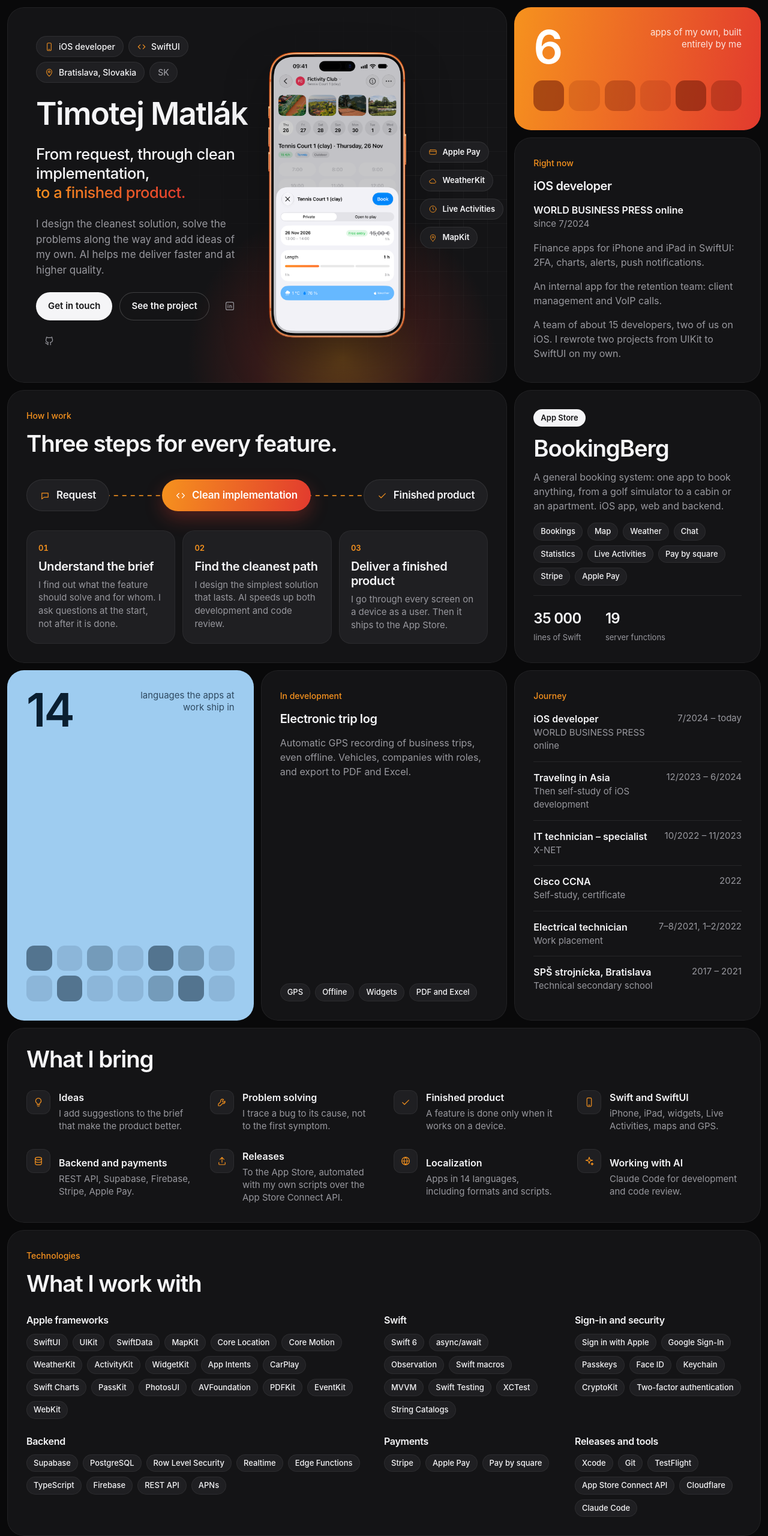
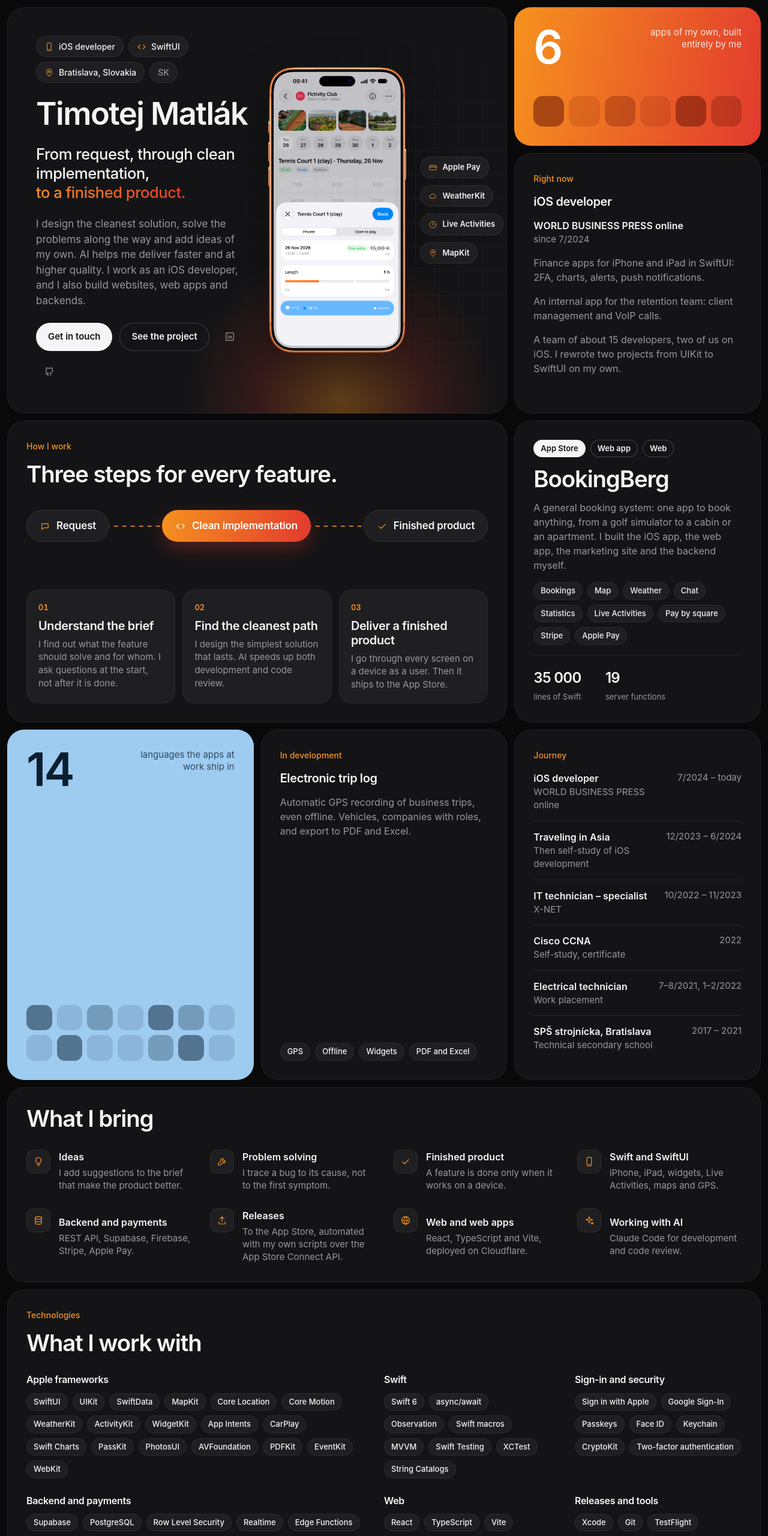
Before and after one commit to Tim-engineer/tim-engineer.github.io, a plain HTML site: page en/index.html in a window 1280 px wide. Shown: the top 2560 px of the page at 60% size. Drawn offline with Linux system fonts and the light colour scheme.

Commit message:
Show the web app, the marketing site and the web stack
Co-Authored-By: Claude Fable 5.2 <noreply@anthropic.com>

```diff
--- a/en/index.html
+++ b/en/index.html
@@ -5,12 +5,12 @@
   <meta name="viewport" content="width=device-width, initial-scale=1.0">
   <script>document.documentElement.classList.add("js")</script>
   <title>Timotej Matlák | iOS developer</title>
-  <meta name="description" content="iOS developer from Slovakia. From a request, through a clean implementation, to a finished product: finance apps, my own booking system and more projects.">
+  <meta name="description" content="iOS developer from Slovakia who also builds websites, web apps and backends. From a request, through a clean implementation, to a finished product: finance apps, my own booking system and more projects.">
   <meta name="theme-color" content="#09090a">
   <meta name="color-scheme" content="dark">
   <link rel="alternate" hreflang="sk" href="https://tim-engineer.github.io/">
   <link rel="alternate" hreflang="en" href="https://tim-engineer.github.io/en/">
-  <link rel="stylesheet" href="../style.css?v=21">
+  <link rel="stylesheet" href="../style.css?v=22">
 </head>
 <body>
 <main class="bento">
@@ -25,7 +25,7 @@
       </div>
       <h1 class="rise" style="--i:1">Timotej Matlák</h1>
       <p class="motto rise" style="--i:2">From request, through clean implementation, <span class="warm">to a finished product.</span></p>
-      <p class="lead rise" style="--i:3">I design the cleanest solution, solve the problems along the way and add ideas of my own. AI helps me deliver faster and at higher quality.</p>
+      <p class="lead rise" style="--i:3">I design the cleanest solution, solve the problems along the way and add ideas of my own. AI helps me deliver faster and at higher quality. I work as an iOS developer, and I also build websites, web apps and backends.</p>
       <div class="actions rise" style="--i:4">
         <a class="btn" href="#kontakt">Get in touch</a>
         <a class="btn btn-line" href="#projekt">See the project</a>
@@ -76,9 +76,9 @@
   </section>
 
   <section class="tile c4 r2 reveal" id="projekt" style="--i:1">
-    <a class="badge" href="https://apps.apple.com/sk/app/bookingberg/id6788279642" target="_blank" rel="noopener">App Store</a>
+    <div class="badges"><a class="badge" href="https://apps.apple.com/sk/app/bookingberg/id6788279642" target="_blank" rel="noopener">App Store</a><a class="badge badge-line" href="https://app.bookingberg.com" target="_blank" rel="noopener">Web app</a><a class="badge badge-line" href="https://bookingberg.com" target="_blank" rel="noopener">Web</a></div>
     <h2>BookingBerg</h2>
-    <p>A general booking system: one app to book anything, from a golf simulator to a cabin or an apartment. iOS app, web and backend.</p>
+    <p>A general booking system: one app to book anything, from a golf simulator to a cabin or an apartment. I built the iOS app, the web app, the marketing site and the backend myself.</p>
     <div class="tags"><span>Bookings</span><span>Map</span><span>Weather</span><span>Chat</span><span>Statistics</span><span>Live Activities</span><span>Pay by square</span><span>Stripe</span><span>Apple Pay</span></div>
     <div class="nums">
       <div><b>35 000</b><span>lines of Swift</span></div>
@@ -122,7 +122,7 @@
       <li><span class="ico"><svg class="i" viewBox="0 0 24 24" aria-hidden="true"><rect x="7" y="2.500" width="10" height="19" rx="2.500"/><path d="M10.500 18.500h3"/></svg></span><b>Swift and SwiftUI</b><span>iPhone, iPad, widgets, Live Activities, maps and GPS.</span></li>
       <li><span class="ico"><svg class="i" viewBox="0 0 24 24" aria-hidden="true"><ellipse cx="12" cy="6.500" rx="7" ry="3"/><path d="M5 6.500v11c0 1.700 3.100 3 7 3s7-1.300 7-3v-11M5 12c0 1.700 3.100 3 7 3s7-1.300 7-3"/></svg></span><b>Backend and payments</b><span>REST API, Supabase, Firebase, Stripe, Apple Pay.</span></li>
       <li><span class="ico"><svg class="i" viewBox="0 0 24 24" aria-hidden="true"><path d="M12 15V4M7.500 8.500 12 4l4.500 4.500M5 15v3.500A1.500 1.500 0 0 0 6.500 20h11a1.500 1.500 0 0 0 1.500-1.500V15"/></svg></span><b>Releases</b><span>To the App Store, automated with my own scripts over the App Store Connect API.</span></li>
-      <li><span class="ico"><svg class="i" viewBox="0 0 24 24" aria-hidden="true"><circle cx="12" cy="12" r="8.500"/><path d="M3.500 12h17M12 3.500c2.500 2.500 3.500 5.300 3.500 8.500s-1 6-3.500 8.500c-2.500-2.500-3.500-5.300-3.500-8.500s1-6 3.500-8.500Z"/></svg></span><b>Localization</b><span>Apps in 14 languages, including formats and scripts.</span></li>
+      <li><span class="ico"><svg class="i" viewBox="0 0 24 24" aria-hidden="true"><circle cx="12" cy="12" r="8.500"/><path d="M3.500 12h17M12 3.500c2.500 2.500 3.500 5.300 3.500 8.500s-1 6-3.500 8.500c-2.500-2.500-3.500-5.300-3.500-8.500s1-6 3.500-8.500Z"/></svg></span><b>Web and web apps</b><span>React, TypeScript and Vite, deployed on Cloudflare.</span></li>
       <li><span class="ico"><svg class="i" viewBox="0 0 24 24" aria-hidden="true"><path d="M12 3.500 13.800 9l5.700 1.500-5.700 1.500L12 17.500 10.200 12 4.500 10.500 10.200 9 12 3.500ZM18.500 16l.7 2 2 .5-2 .5-.7 2-.7-2-2-.5 2-.5.700-2Z"/></svg></span><b>Working with AI</b><span>Claude Code for development and code review.</span></li>
     </ul>
   </section>
@@ -134,9 +134,9 @@
       <div><h3>Apple frameworks</h3><div class="tags"><span>SwiftUI</span><span>UIKit</span><span>SwiftData</span><span>MapKit</span><span>Core Location</span><span>Core Motion</span><span>WeatherKit</span><span>ActivityKit</span><span>WidgetKit</span><span>App Intents</span><span>CarPlay</span><span>Swift Charts</span><span>PassKit</span><span>PhotosUI</span><span>AVFoundation</span><span>PDFKit</span><span>EventKit</span><span>WebKit</span></div></div>
       <div><h3>Swift</h3><div class="tags"><span>Swift 6</span><span>async/await</span><span>Observation</span><span>Swift macros</span><span>MVVM</span><span>Swift Testing</span><span>XCTest</span><span>String Catalogs</span></div></div>
       <div><h3>Sign-in and security</h3><div class="tags"><span>Sign in with Apple</span><span>Google Sign-In</span><span>Passkeys</span><span>Face ID</span><span>Keychain</span><span>CryptoKit</span><span>Two-factor authentication</span></div></div>
-      <div><h3>Backend</h3><div class="tags"><span>Supabase</span><span>PostgreSQL</span><span>Row Level Security</span><span>Realtime</span><span>Edge Functions</span><span>TypeScript</span><span>Firebase</span><span>REST API</span><span>APNs</span></div></div>
-      <div><h3>Payments</h3><div class="tags"><span>Stripe</span><span>Apple Pay</span><span>Pay by square</span></div></div>
-      <div><h3>Releases and tools</h3><div class="tags"><span>Xcode</span><span>Git</span><span>TestFlight</span><span>App Store Connect API</span><span>Cloudflare</span><span>Claude Code</span></div></div>
+      <div><h3>Backend and payments</h3><div class="tags"><span>Supabase</span><span>PostgreSQL</span><span>Row Level Security</span><span>Realtime</span><span>Edge Functions</span><span>Firebase</span><span>REST API</span><span>APNs</span><span>Stripe</span><span>Apple Pay</span><span>Pay by square</span></div></div>
+      <div><h3>Web</h3><div class="tags"><span>React</span><span>TypeScript</span><span>Vite</span><span>HTML</span><span>CSS</span><span>Cloudflare Workers</span></div></div>
+      <div><h3>Releases and tools</h3><div class="tags"><span>Xcode</span><span>Git</span><span>TestFlight</span><span>App Store Connect API</span><span>Claude Code</span></div></div>
     </div>
   </section>
 
--- a/style.css
+++ b/style.css
@@ -132,6 +132,8 @@ h3 { font-size: 20px; letter-spacing: -0.02em; line-height: 1.2; }
 .nums { display: grid; grid-template-columns: repeat(3, 1fr); gap: 12px; padding-top: 20px; border-top: 1px solid rgb(var(--line) / .08); margin-top: auto; }
 .nums b { display: block; font-size: 24px; font-weight: 600; letter-spacing: -0.03em; }
 .nums span { font-size: 13px; color: rgb(var(--muted)); }
+.badges { display: flex; flex-wrap: wrap; gap: 8px; }
+.badge-line { background: none !important; color: rgb(var(--ink)) !important; box-shadow: inset 0 0 0 1px rgb(var(--line) / .2); }
 .badge { align-self: flex-start; font-size: 13px; font-weight: 600; padding: 5px 12px; border-radius: 100px; background: rgb(var(--ink)); color: rgb(var(--surface)); }
 
 /* ---------- lists ---------- */
```
Also changed, not shown: index.html (+9 -9 lines).
